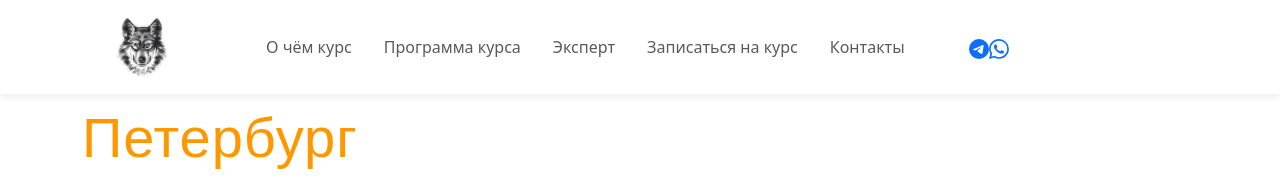
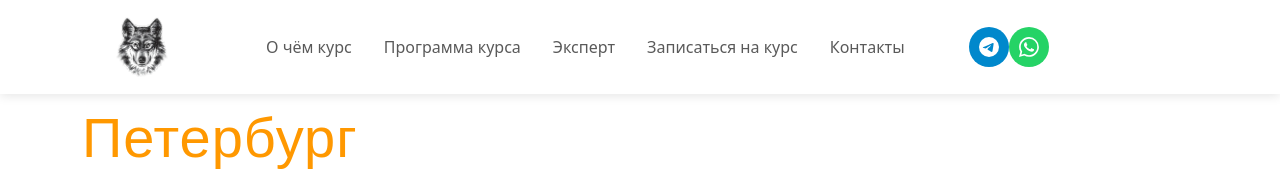
Before and after one commit to belkud/Petersburg_watercolor_course, a website built with Vite: page index.html in a window 1280 px wide. Shown: the top 192 px of the page. Built offline with nearby package versions, Linux system fonts and the light colour scheme; a web font is replaced by a local one.

Commit message:
Update styles for WhatsApp and Telegram buttons

```diff
--- a/src/style.css
+++ b/src/style.css
@@ -76,3 +76,31 @@
       box-shadow: 0 10px 20px rgba(255, 152, 0, 0.1);
       border-color: #ff9800;
     }
+
+
+        .btn-icon {
+      width: 40px;
+      height: 40px;
+      border-radius: 50%;
+      display: flex;
+      align-items: center;
+      justify-content: center;
+      padding: 0;
+      font-size: 18px;
+      transition: all 0.3s ease;
+    }
+
+    .btn-icon:hover {
+      transform: scale(1.1);
+      opacity: 0.9;
+    }
+
+    .btn-telegram {
+      background-color: #0088cc;
+      color: white;
+    }
+
+    .btn-whatsapp {
+      background-color: #25D366;
+      color: white;
+    }
```
